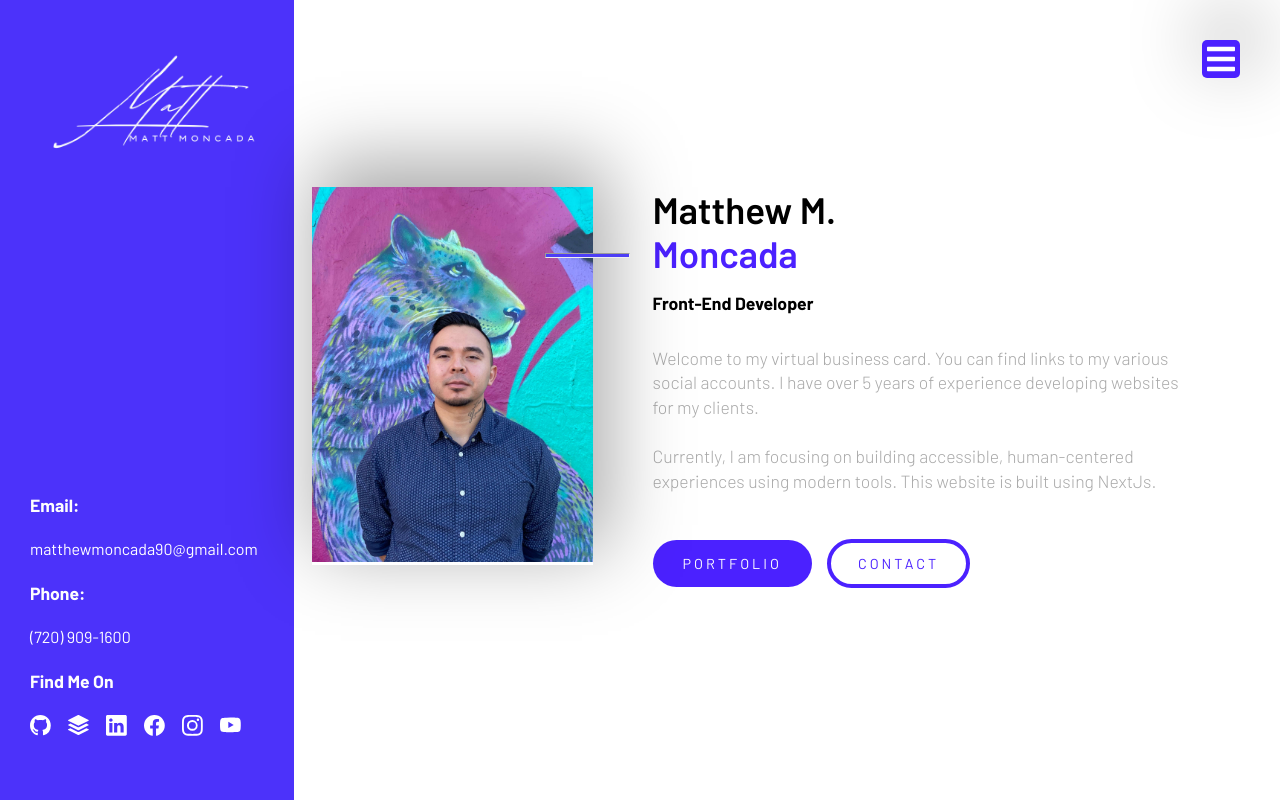
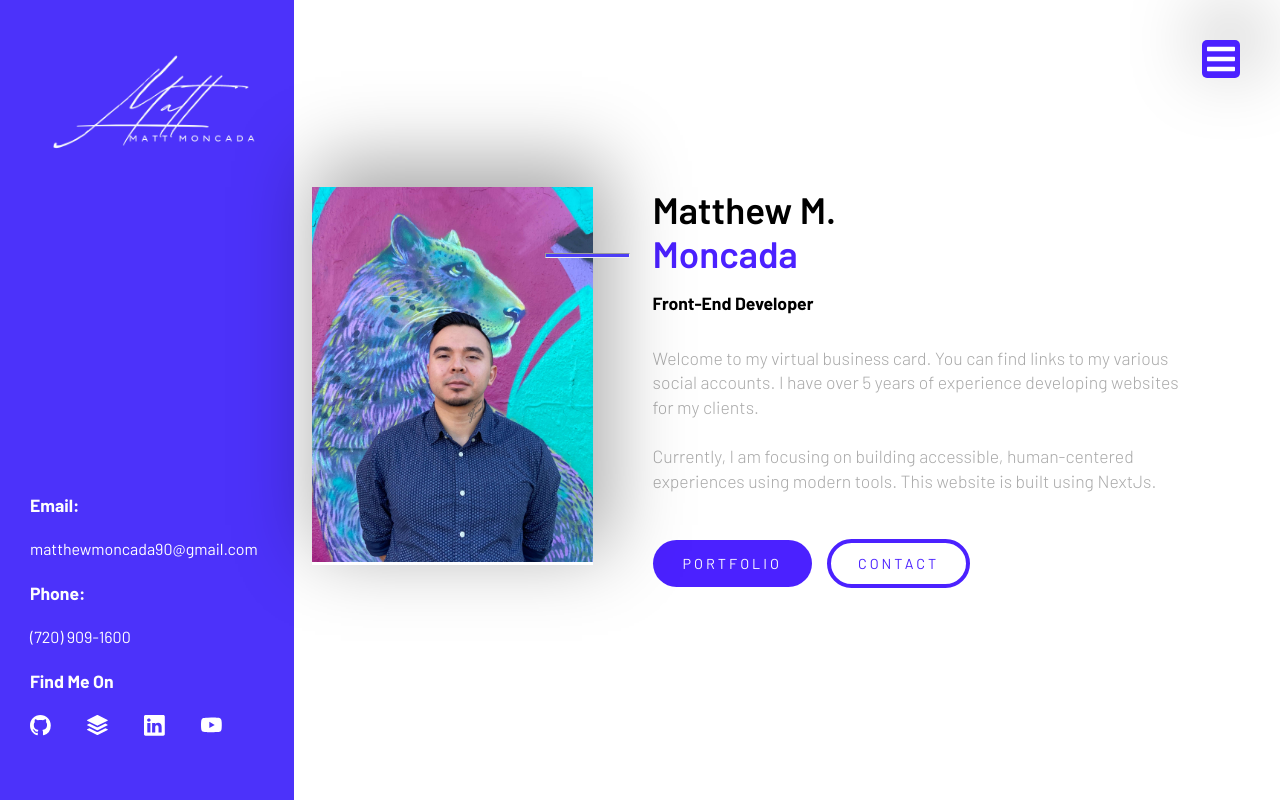
Before and after one commit to AsiaArgento/next-homepage, a Next.js app: page / in a window 1280 px wide. Built offline with nearby package versions, Linux system fonts and the light colour scheme.

Commit message:
removed social media icons

```diff
--- a/components/InfoSection.js
+++ b/components/InfoSection.js
@@ -4,8 +4,6 @@ import Link from 'next/link'
 import mattsLogo from '../public/mattLogoTwo.png'
 import Image from 'next/image'
 import {
-    BsFacebook,
-    BsInstagram,
     BsGithub,
     BsStack,
     BsLinkedin,
@@ -32,8 +30,6 @@ function infoSection() {
                 <a href='https://github.com/AsiaArgento' target='_blank' rel="noreferrer"><BsGithub /></a>
                 <a href='https://stackmuncher.com/AsiaArgento' target='_blank' rel="noreferrer"><BsStack /></a>
                 <a href='https://www.linkedin.com/in/matthew-marion-moncada/' target='_blank' rel="noreferrer"><BsLinkedin /></a>
-                <a href='https://www.facebook.com/matthew.moncada.731/' target='_blank' rel="noreferrer"><BsFacebook /></a>
-                <a href='https://www.instagram.com/misakamikotocsr/' target='_blank' rel="noreferrer"><BsInstagram /></a>
                 <a href='https://www.youtube.com/channel/UCErCtUl-qkn8keHImVDeb6g' target='_blank' rel="noreferrer"><BsYoutube /></a>
             </div>
         </div>
```
